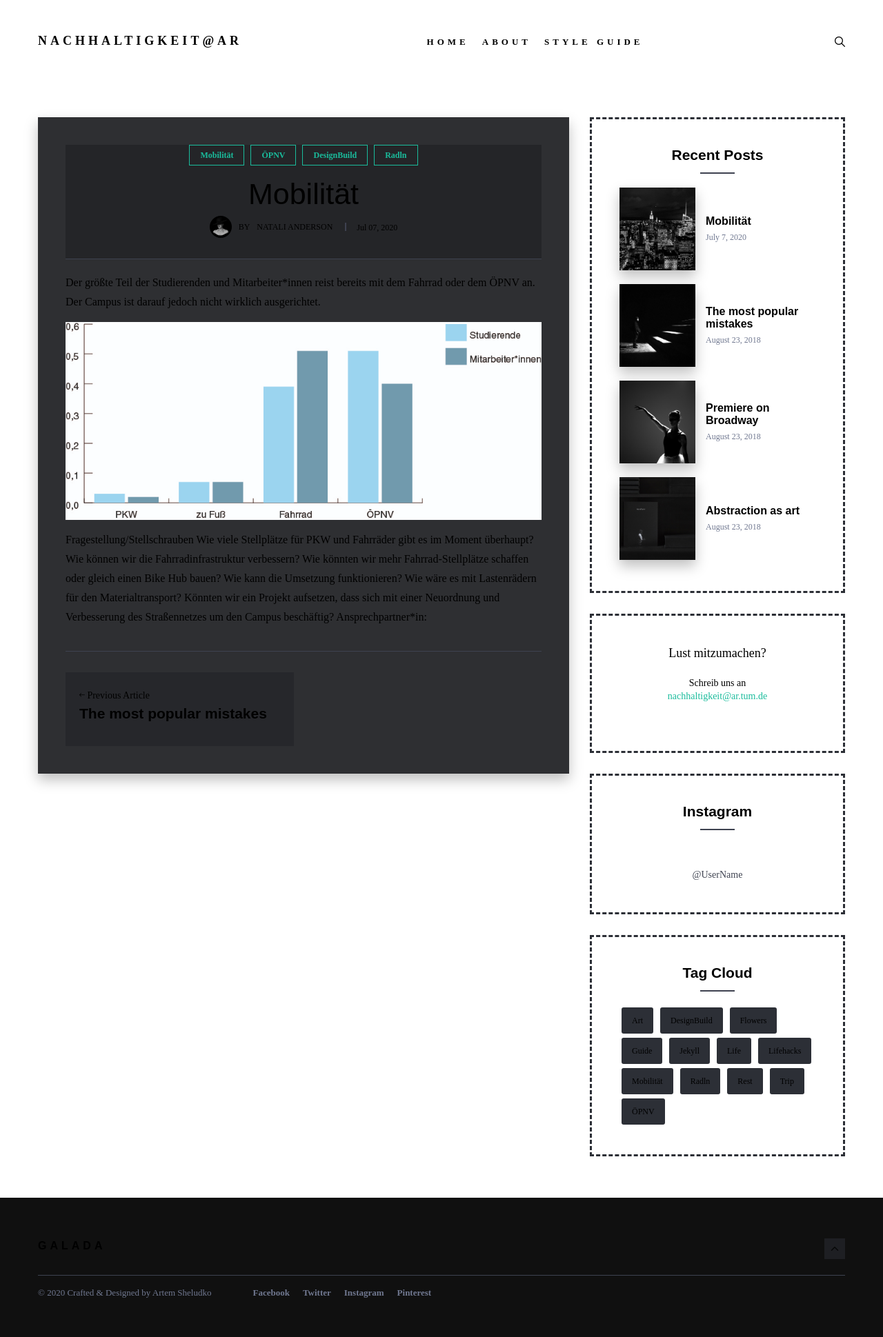
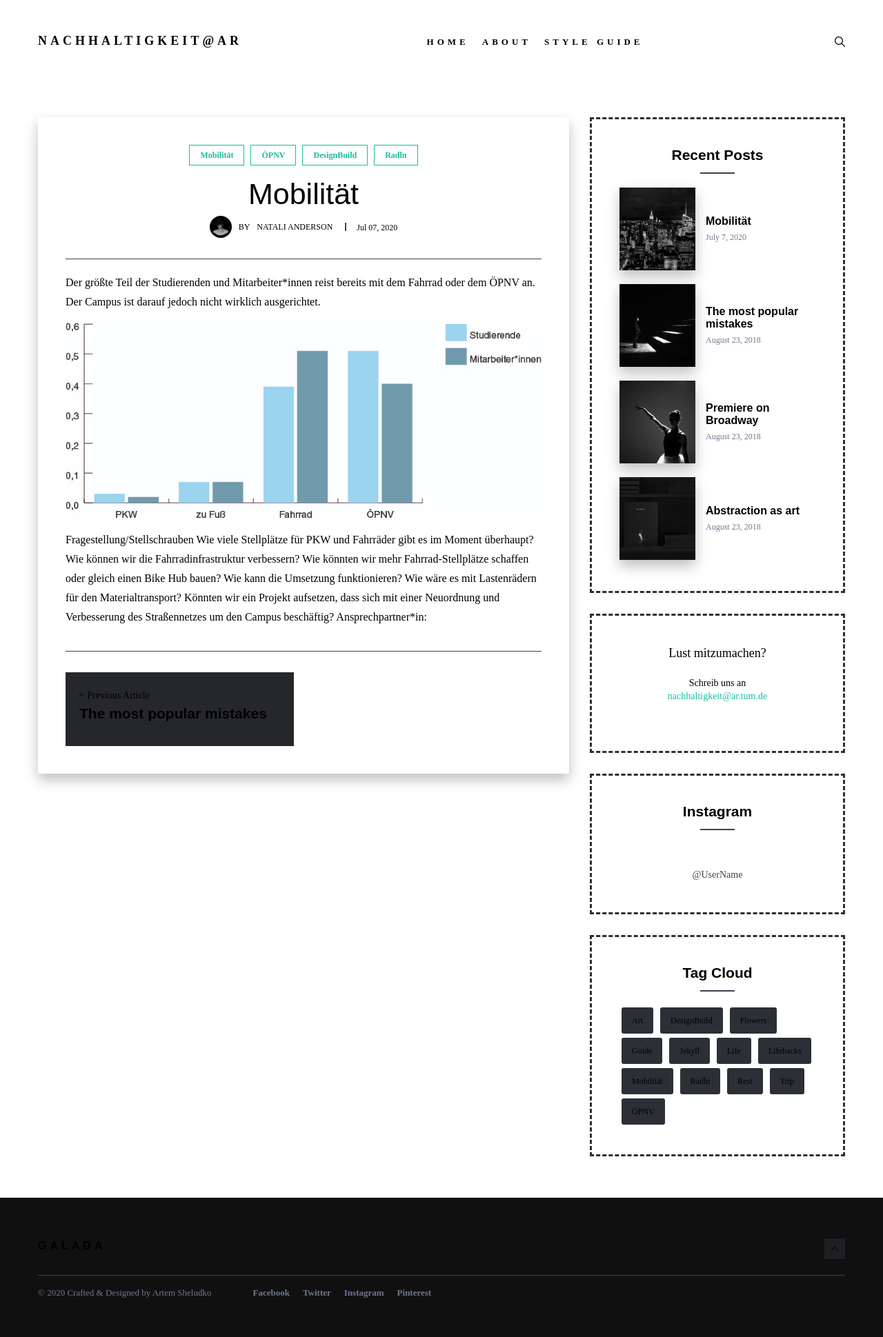
Before and after one commit to hingstarne/artumnachhaltigkeit, a Jekyll site: the page built from _posts/2020-07-07-mobilität.markdown, in a window 1280 px wide. Shown: the whole page at 69% size. Built offline with Jekyll 4.4.1, drawn with Linux system fonts in a browser that asks for light colours; nearby versions of some CDN libraries; some web fonts are replaced.

Commit message:
change post-head to white

```diff
--- a/_sass/4-layouts/_post.scss
+++ b/_sass/4-layouts/_post.scss
@@ -33,7 +33,7 @@
 }
 
 .post-head, .post-content {
-  background: rgba($blue-darken, .95);
+  background: rgba($white, .95);
 }
 
 .post-content {
```
